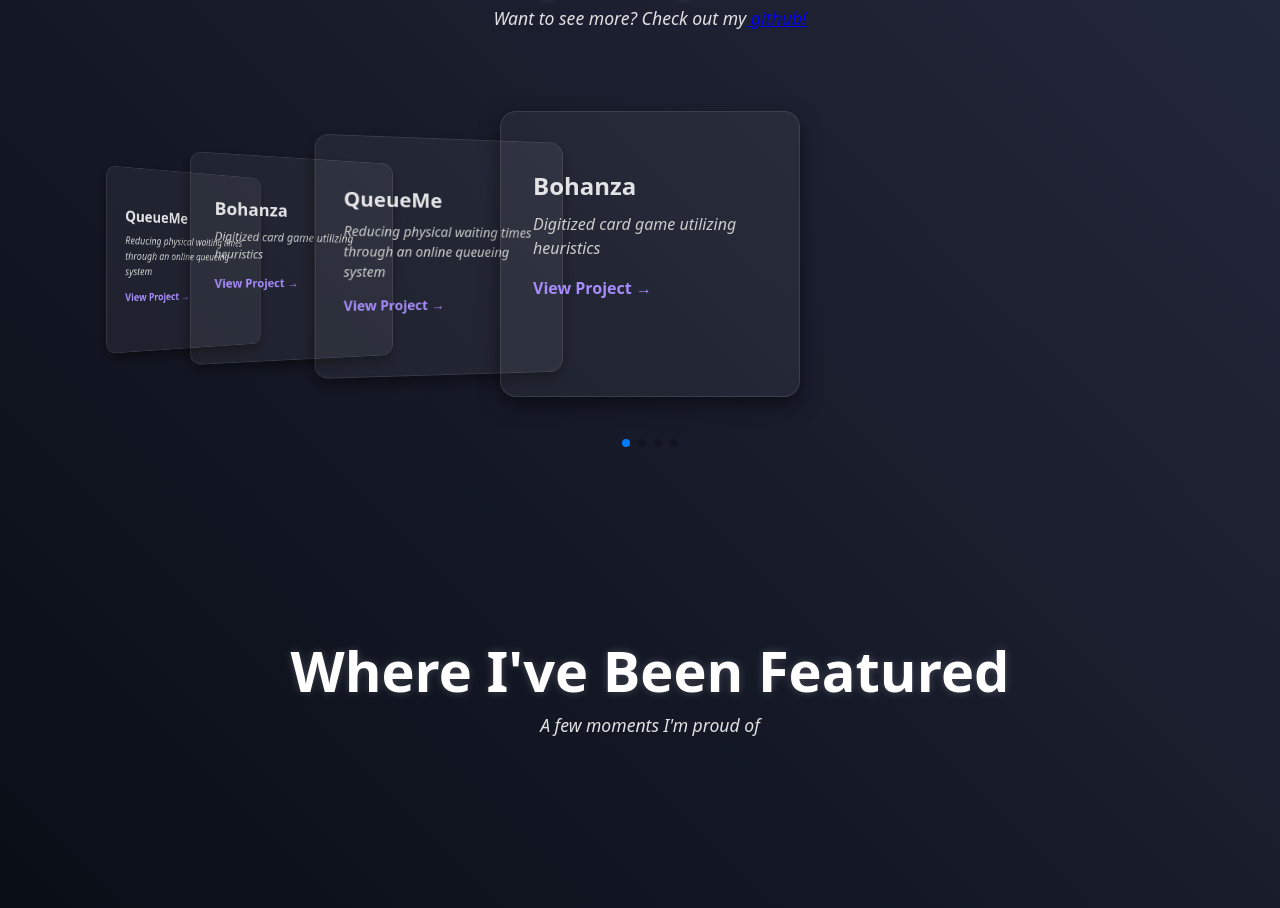
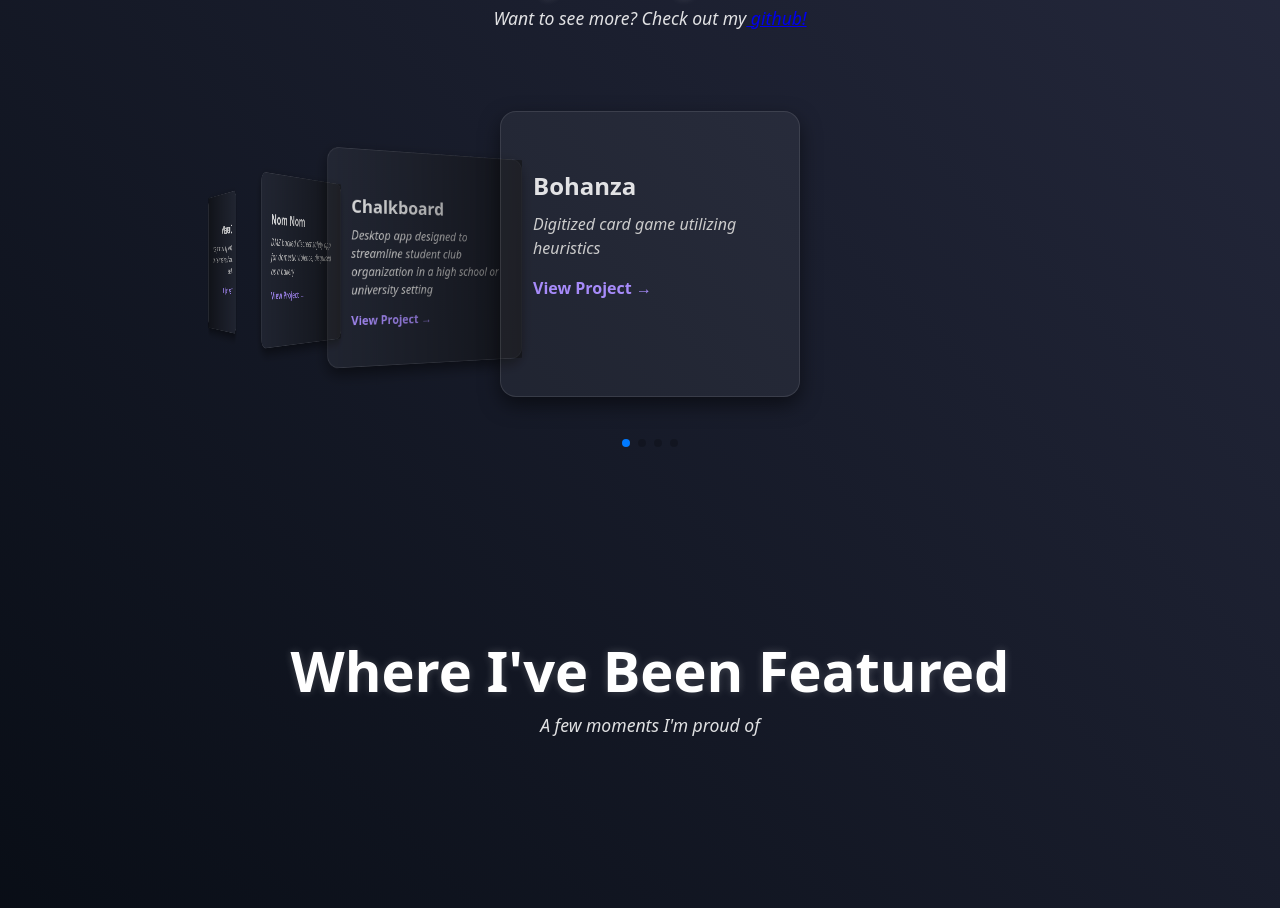
Before and after one commit to sxnnywu/personal-website, a React (Vite) app: page / in a window 1280 px wide. Shown: the part 1543-2451 px from the top of the page. Built offline with nearby package versions, Linux system fonts and the light colour scheme.

Commit message:
projects loop incomplete

```diff
--- a/src/sections/Projects.css
+++ b/src/sections/Projects.css
@@ -25,7 +25,7 @@
 }
 
 .mySwiper {
-  width: 100%;
+  width: 80%;
   padding-top: 2rem;
   padding-bottom: 4rem;
 }
@@ -47,6 +47,7 @@
   height: 220px;
   box-shadow: 0 8px 20px rgba(0, 0, 0, 0.5);
   transition: transform 0.3s ease;
+  cursor: pointer;
 }
 
 .project-card:hover {
--- a/src/sections/Projects.jsx
+++ b/src/sections/Projects.jsx
@@ -1,14 +1,17 @@
 // IMPORTS
-import React, { useState } from 'react';
+import React, { useState, useRef } from 'react';
 import { Swiper, SwiperSlide } from 'swiper/react';
 import 'swiper/css';
 import 'swiper/css/pagination';
 import 'swiper/css/effect-coverflow';
 import { EffectCoverflow, Pagination } from 'swiper/modules'
 import './Projects.css';
+import { m } from 'framer-motion';
 
 // COMPONENT
 function Projects() {
+
+    const swiperRef = useRef(null);
 
     const projects = [
         {
@@ -19,22 +22,22 @@ function Projects() {
         },
         {
             title: "QueueMe",
-            description: "Reducing physical waiting times through an online queueing system",
+            description: "Mobile app digitizing physical lines for service providers and clients",
             stack: "react native, typescript, python, flask",
             link: "#"
         },
         {
-            title: "Bohanza",
-            description: "Digitized card game utilizing heuristics",
-            stack: "java",
+            title: "Nom Nom",
+            description: "DMZ backed discreet safety app for domestic violence, disguised as a bakery",
+            stack: "react native, typescript, node js, express, mongodb, aws, callkit",
             link: "#"
         },
         {
-            title: "QueueMe",
-            description: "Reducing physical waiting times through an online queueing system",
-            stack: "react native, typescript, python, flask",
+            title: "Chalkboard",
+            description: "Desktop app designed to streamline student club organization in a high school or university setting",
+            stack: "java, sqlite",
             link: "#"
-        }
+        },
     ]
 
     return (
@@ -47,17 +50,19 @@ function Projects() {
             </p>
 
             <Swiper
+                onSwiper={swiper =>(swiperRef.current = swiper)}
                 effect="coverflow"
                 grabCursor={true}
                 centeredSlides={true}
                 slidesPerView="auto"
                 loop={true}
+                speed={500}
                 coverflowEffect={{
                     rotate: 20,
-                    stretch: 50,
-                    depth: 250,
-                    modifier: 1,
-                    slideShadows: false,
+                    stretch: 0,
+                    depth: 220,
+                    modifier: 2,
+                    slideShadows: true,
                 }}
                 pagination={{ clickable: true }}
                 modules={[EffectCoverflow, Pagination]}
@@ -65,7 +70,10 @@ function Projects() {
             >
                 {projects.map((proj, index) => (
                     <SwiperSlide key={index} className="project-slide">
-                        <div className="project-card">
+                        <div
+                            className="project-card"
+                            onClick={() => swiperRef.current.slideTo(index, 500)}
+                        >
                             <h3>{proj.title}</h3>
                             <p>{proj.description}</p>
                             {proj.link && (
```
